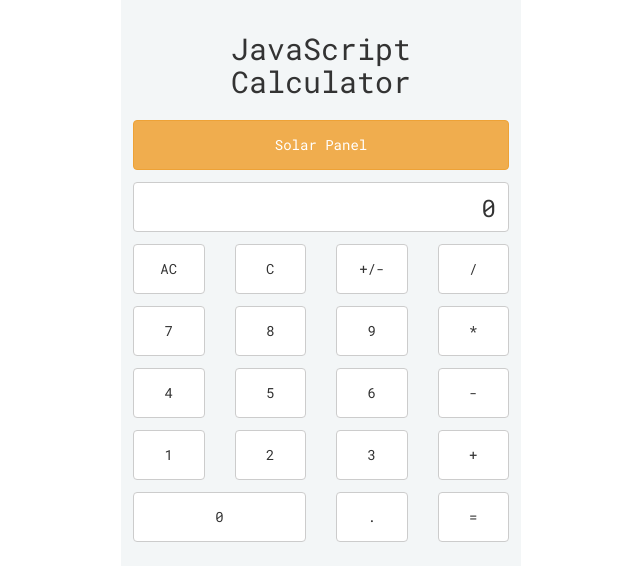
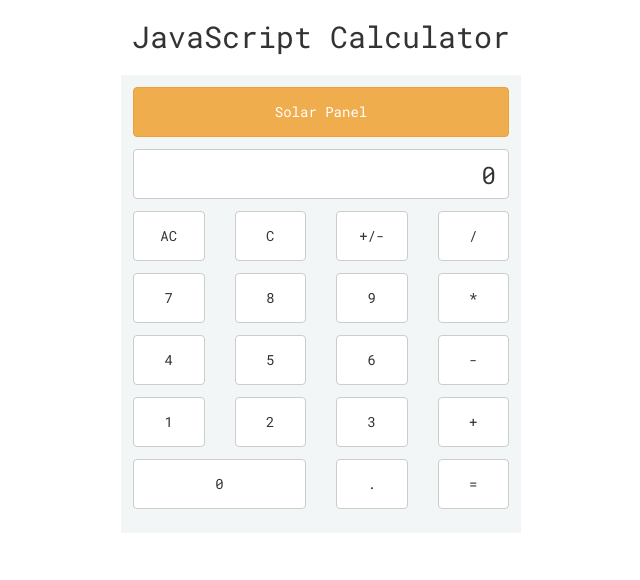
Before and after one commit to melanieps1/js-calculator, a plain HTML site: page app/index.html in a window 1280 px wide. Shown: the whole page, without its empty margins (319-959 px from the left). Drawn offline with nearby package versions, Linux system fonts and the light colour scheme.

Commit message:
more styling on header

```diff
--- a/app/index.html
+++ b/app/index.html
@@ -13,8 +13,11 @@
 </head>
 <body class="container">
 
+<div class="header">
+	<h2>JavaScript Calculator</h2>
+</div>
+
 	<div class="calculator">
-		<h2>JavaScript Calculator</h2>
 
 		<div class="row">
 			<div class="col-xs-12">
```
